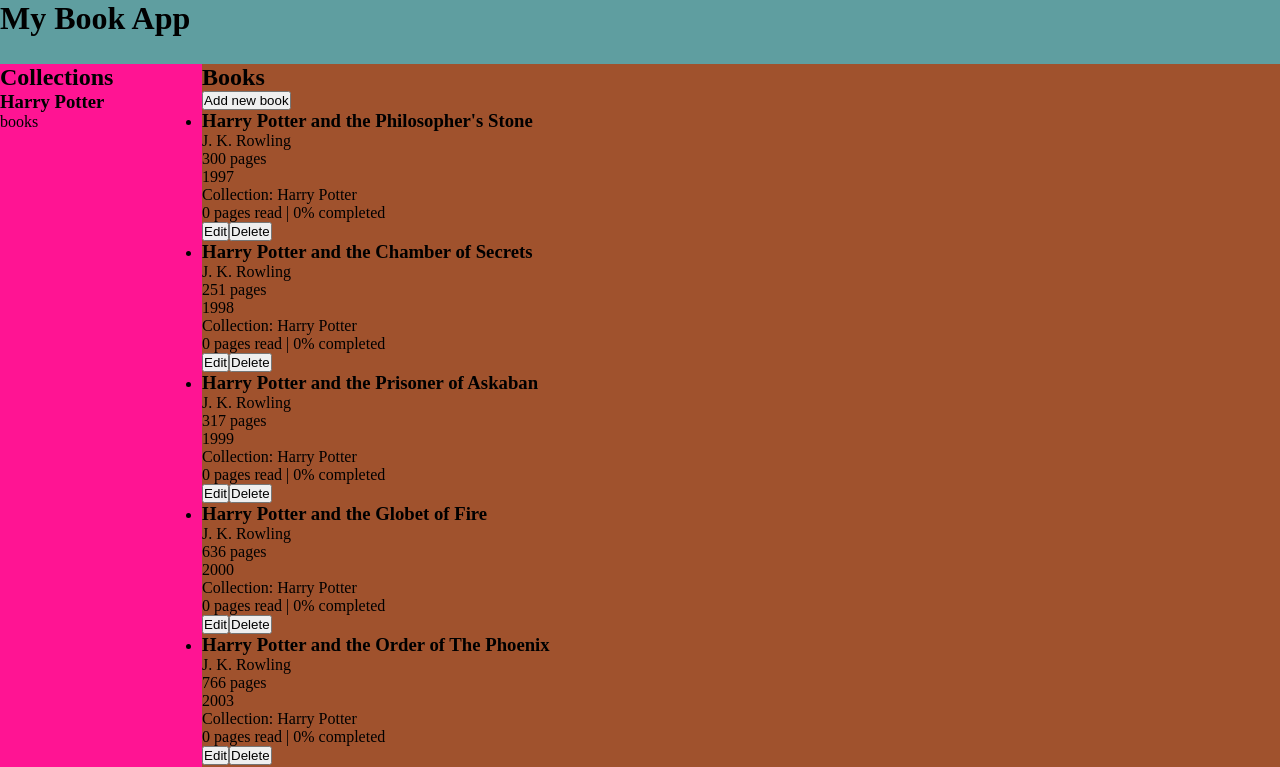
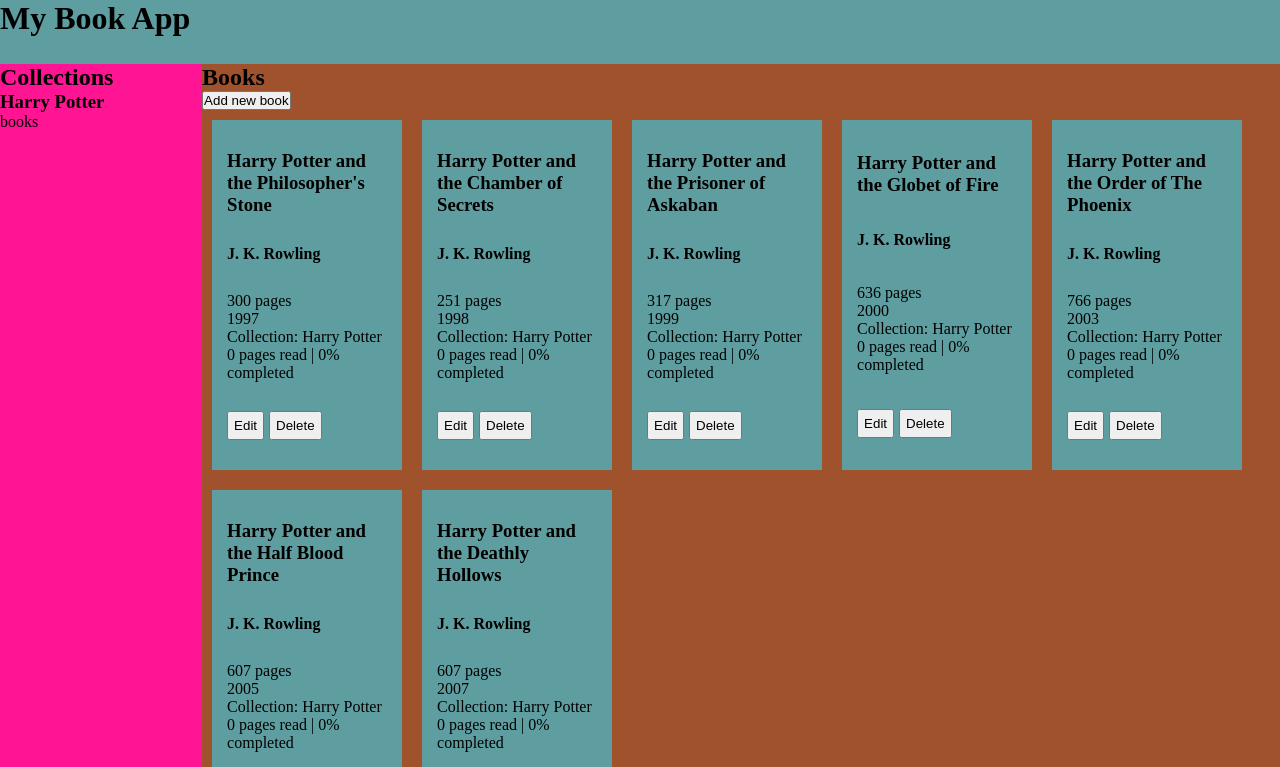
Before and after one commit to paola-yumi-m/book-app, a React (Create React App) app: page / in a window 1280 px wide. Shown: the top 767 px of the page. Built offline with nearby package versions, Linux system fonts and the light colour scheme.

Commit message:
Styling page.

```diff
--- a/src/App.js
+++ b/src/App.js
@@ -32,7 +32,7 @@
     const [ collections ] = useState(getCollectionsInitialState());
 
     const getBooks = () =>
-        books.map((book, key) => <li className='list-item' key={key}><Book book={book} /></li>);
+        books.map((book, key) => <li className='book-list-item' key={key}><Book book={book} /></li>);
 
     const getCollections = () =>
         collections.map((collection, key) => <li key={key}><Collections collection={collection} /></li>);
--- a/src/Book.js
+++ b/src/Book.js
@@ -5,13 +5,17 @@
     return (
         <div className='book-card'>
             <h3>{book.title}</h3>
-            <p>{book.author}</p>
-            <p>{book.pages} pages</p>
-            <p>{book.year}</p>
-            <p>Collection: {book.collection}</p>
-            <p>{pagesRead} pages read | {100 * pagesRead / book.pages}% completed</p>
-            <button className='edit-button'>Edit</button>
-            <button className='delete-button'>Delete</button>
+            <h4>{book.author}</h4>
+            <div className='book-card-content'>
+                <p className='book-info'>{book.pages} pages</p>
+                <p className='book-info'>{book.year}</p>
+                <p className='book-info'>Collection: {book.collection}</p>
+                <p className='book-info'>{pagesRead} pages read | {100 * pagesRead / book.pages}% completed</p>
+            </div>
+            <div>
+                <button className='buttons edit-button'>Edit</button>
+                <button className='buttons delete-button'>Delete</button>
+            </div>
         </div>
     );
 }
--- a/src/styles.css
+++ b/src/styles.css
@@ -27,3 +27,32 @@
     background-color: sienna;
     width: 100%;
 }
+
+.book-list {
+    display: flex;
+    flex-wrap: wrap;
+}
+
+.book-list-item {
+    list-style-type: none;
+}
+
+.book-card {
+    display: flex;
+    flex-direction: column;
+    justify-content: space-around;
+    align-items: flex-start;
+    background-color: cadetblue;
+    margin: 10px;
+    padding: 15px;
+    width: 10rem;
+    height: 20rem;
+}
+
+.book-info {
+}
+
+.buttons {
+    margin-right: 5px;
+    padding: 5px;
+}
```
